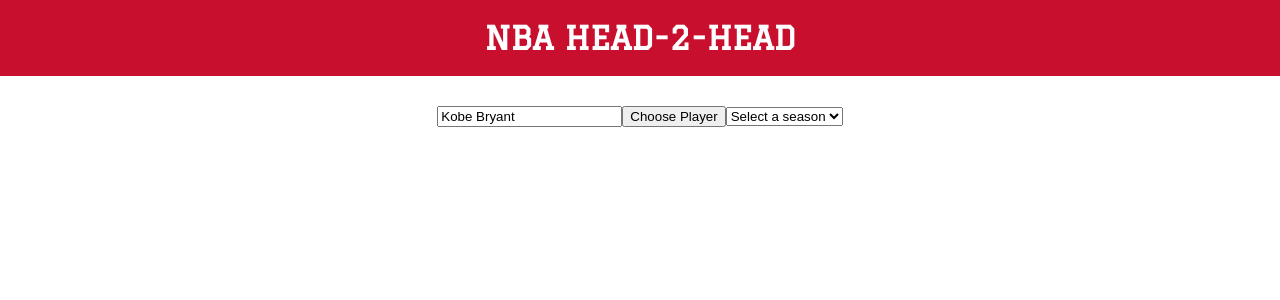
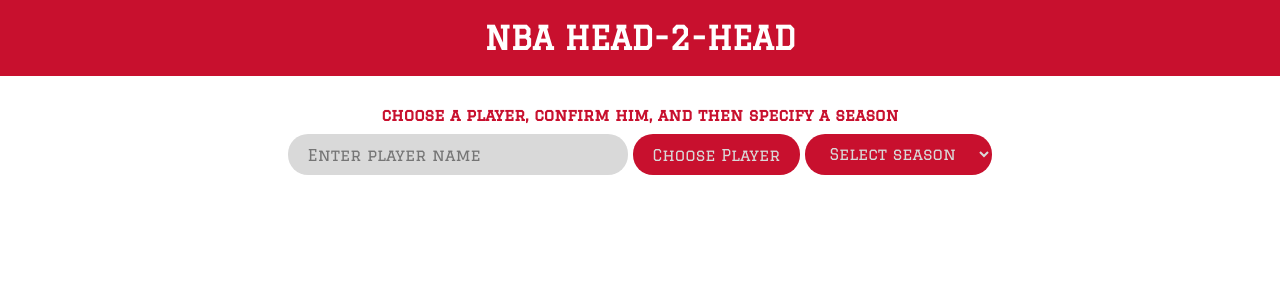
Before and after one commit to nico1831/NBA-Stats-App, a React (Vite) app: page / in a window 1280 px wide. Shown: the top 300 px of the page. Built offline with nearby package versions, Linux system fonts and the light colour scheme; a web font is replaced by a local one.

Commit message:
Styling of button and inputs

```diff
--- a/src/App.css
+++ b/src/App.css
@@ -26,6 +26,50 @@
     padding: 20px; /* Adds spacing inside the header */
 }
 
+.instructions{
+    color: #C8102E;
+    font-size: 16px;
+    margin-bottom: 0;
+    margin-top: 30px;
+}
+
 form{
     margin: 30px 0;
+    display: flex;
+    gap: 5px;
+    justify-content: center;
+    text-align: center;
+    margin-top: 10px;
 }
+
+form input{
+    width: 300px;
+    height: 41px;
+    background-color: #D9D9D9;
+    color: black;
+    border: 0;
+    border-radius: 20px;
+    padding: 0 20px;
+    font-family: "Graduate", serif;
+    font-weight: 10;
+    font-style: normal;
+    font-size: 16px;
+}
+
+form input:focus {
+    border: none; /* Remove border when focused */
+    outline: none; /* Optional: Remove default focus outline */
+}
+
+.red{
+    background-color: #C8102E;
+    color: #D9D9D9;
+    border-radius: 20px;
+    padding: 0 20px;
+    font-family: "Graduate", serif;
+    font-weight: 10;
+    font-style: normal;
+    font-size: 16px;
+    border: 0;
+    cursor: pointer;
+}
--- a/src/App.jsx
+++ b/src/App.jsx
@@ -5,7 +5,7 @@
 import Players from "./Components/Players.jsx"
 
 export default function App() {
-  const [inputValue, setInputValue] = useState("Kobe Bryant")
+  const [inputValue, setInputValue] = useState("")
   const [seasonList, setSeasonList] = useState([])
   const [seasonChosen, setSeasonChosen] = useState("")
   const [playersShownList, setPlayersShownList] = useState([])
@@ -62,6 +62,8 @@
             <h1>NBA HEAD-2-HEAD</h1>
           </header>
 
+          <h3 className="instructions">choose a player, confirm him, and then specify a season</h3>
+
           <form onSubmit={choosePlayer}>
             <input
               type="text"
@@ -73,11 +75,11 @@
               name="player"
             />
 
-            <button type="submit">Choose Player</button>
+            <button type="submit" className="red">Choose Player</button>
 
-            <select value={seasonChosen} onChange={chooseSeason}>
+            <select value={seasonChosen} onChange={chooseSeason} className="red">
               <option value="" disabled>
-                Select a season
+                Select season
               </option>
               {seasonList.map((season, index) => (
                 <option key={index} value={season}>
```
